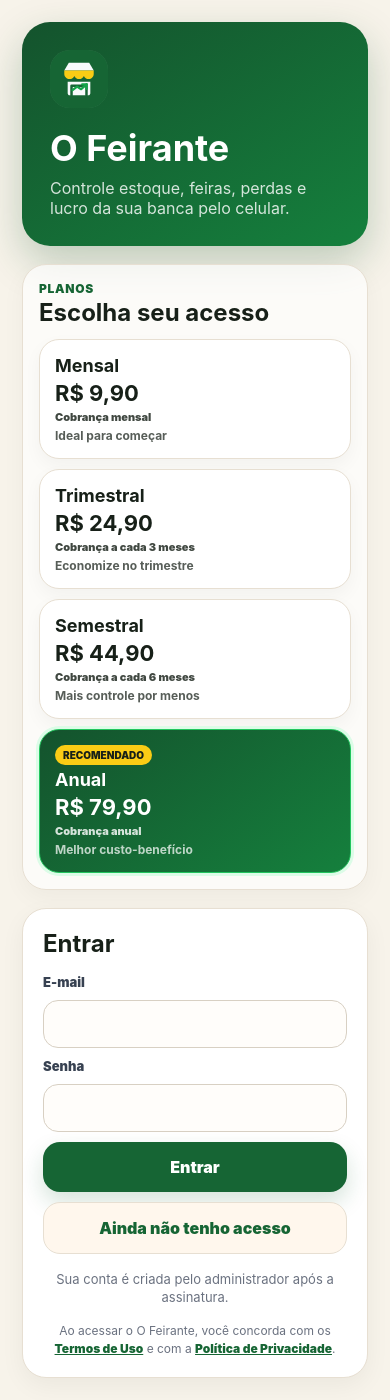
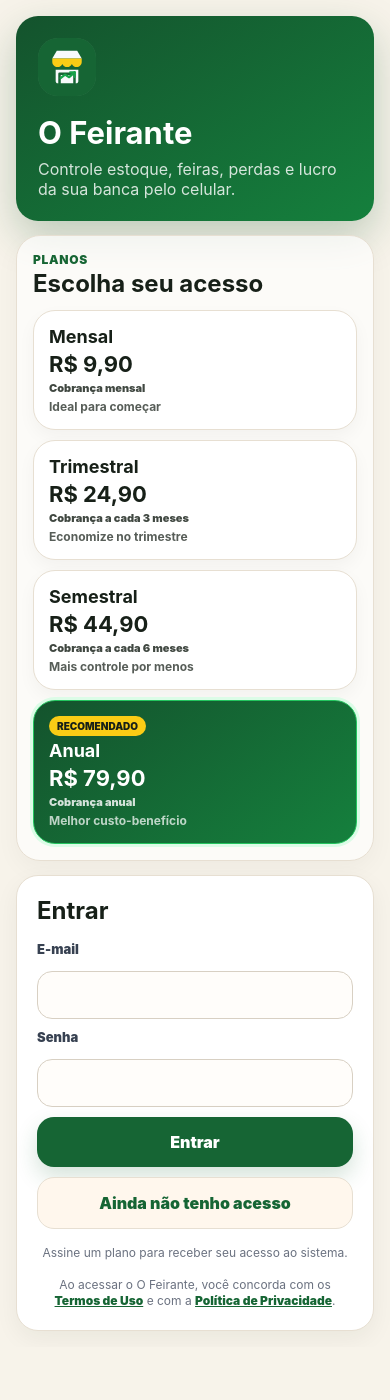
Before and after one commit to gsladeira02/o-feirante, a React (Vite) app: page / in a window 390 px wide. After the commit the page ends 1347 px from the top, so only its background shows below. Built offline with nearby package versions, Linux system fonts and the light colour scheme; no server answers.

Commit message:
Add files via upload

```diff
--- a/package.json
+++ b/package.json
@@ -1,7 +1,7 @@
 {
-  "name": "o-feirante-v3-6-1-ajuste-levou",
+  "name": "o-feirante-v3-6-2-layout-fluido",
   "private": true,
-  "version": "3.6.1",
+  "version": "3.6.2",
   "type": "module",
   "scripts": {
     "dev": "vite",
--- a/src/components/BottomNav.jsx
+++ b/src/components/BottomNav.jsx
@@ -5,13 +5,13 @@ export default function BottomNav({ page, setPage, isAdmin = false }) {
     { id: 'dashboard', label: 'Início', icon: BarChart3 },
     { id: 'estoque', label: 'Estoque', icon: Boxes },
     { id: 'feiras', label: 'Feiras', icon: MapPinned },
-    { id: 'entregas', label: 'Entregas', icon: Truck },
+    { id: 'entregas', label: 'Entrega', icon: Truck },
     { id: 'inteligencia', label: 'Análise', icon: Brain },
     { id: 'historico', label: 'Hist.', icon: History },
   ]
 
   if (isAdmin) {
-    items.push({ id: 'admin', label: 'Admin', icon: ShieldCheck })
+    items.push({ id: 'admin', label: 'Gestão', icon: ShieldCheck })
   }
 
   return (
@@ -20,7 +20,7 @@ export default function BottomNav({ page, setPage, isAdmin = false }) {
         const Icon = item.icon
         return (
           <button key={item.id} className={page === item.id ? 'nav-item active' : 'nav-item'} onClick={() => setPage(item.id)}>
-            <Icon size={17} />
+            <Icon size={16} strokeWidth={2.4} />
             <span>{item.label}</span>
           </button>
         )
--- a/src/pages/Admin.jsx
+++ b/src/pages/Admin.jsx
@@ -65,7 +65,7 @@ export default function Admin() {
       setClients(data)
       setSignups(signupData)
     } catch (error) {
-      setMessage(error.message || 'Não foi possível carregar o painel admin.')
+      setMessage(error.message || 'Não foi possível carregar o painel de gestão.')
     } finally {
       setLoading(false)
     }
@@ -150,7 +150,7 @@ export default function Admin() {
         plan_name: client.plan_name,
         billing_interval_months: client.billing_interval_months,
         current_period_end: client.current_period_end,
-        label: client.label || 'Bloqueado pelo admin',
+        label: client.label || 'Bloqueado manualmente',
       })
       await loadClients()
     } catch (error) {
@@ -187,7 +187,7 @@ export default function Admin() {
     <main className="page admin-page">
       <div className="admin-title-row">
         <div>
-          <h2>Painel Admin</h2>
+          <h2>Painel de Gestão</h2>
           <p className="muted">Área privada para acompanhar clientes, acessos, planos e vencimentos.</p>
         </div>
         <button className="mini-filled" onClick={loadClients}>Atualizar</button>
--- a/src/pages/Login.jsx
+++ b/src/pages/Login.jsx
@@ -67,7 +67,7 @@ export default function Login({ onLogin }) {
     setMessage('')
 
     if (!hasSupabaseConfig) {
-      setMessage('Configure as variáveis do Supabase na Vercel.')
+      setMessage('Não foi possível conectar ao sistema agora. Tente novamente em alguns instantes.')
       return
     }
 
@@ -88,7 +88,7 @@ export default function Login({ onLogin }) {
     setSignupMessage('')
 
     if (!hasSupabaseConfig) {
-      setSignupMessage('Configure as variáveis do Supabase antes de receber cadastros.')
+      setSignupMessage('Não foi possível iniciar seu cadastro agora. Tente novamente em alguns instantes.')
       return
     }
 
@@ -188,7 +188,7 @@ export default function Login({ onLogin }) {
       {paymentSuccess && (
         <section className="success-box">
           <strong>Pagamento enviado</strong>
-          <span>Recebemos o retorno do checkout. Seu acesso será liberado após a confirmação do pagamento.</span>
+          <span>Recebemos o retorno do pagamento. Seu acesso será liberado após a confirmação.</span>
         </section>
       )}
 
@@ -268,7 +268,7 @@ export default function Login({ onLogin }) {
           {signupMessage && <p className="message">{signupMessage}</p>}
 
           <button className="primary-btn" disabled={signupLoading}>{signupLoading ? 'Gerando pagamento...' : 'Ir para pagamento'}</button>
-          <p className="access-note">Após a confirmação do pagamento, o acesso será liberado. O sistema identifica seu plano e bloqueia automaticamente após 3 dias do vencimento em caso de não pagamento.</p>
+          <p className="access-note">Após a confirmação do pagamento, seu acesso será liberado conforme o plano escolhido.</p>
           <p className="legal-note">
             Ao assinar, você concorda com os{' '}
             <button type="button" onClick={() => setLegalView('terms')}>Termos de Uso</button>
@@ -290,7 +290,7 @@ export default function Login({ onLogin }) {
 
           <button className="primary-btn" disabled={loading}>{loading ? 'Entrando...' : 'Entrar'}</button>
           <button type="button" className="secondary-btn" onClick={() => setMode('signup')}>Ainda não tenho acesso</button>
-          <p className="access-note">Sua conta é criada pelo administrador após a assinatura.</p>
+          <p className="access-note">Assine um plano para receber seu acesso ao sistema.</p>
           <p className="legal-note">
             Ao acessar o O Feirante, você concorda com os{' '}
             <button type="button" onClick={() => setLegalView('terms')}>Termos de Uso</button>
--- a/src/styles.css
+++ b/src/styles.css
@@ -1045,3 +1045,204 @@ summary { color: var(--green); font-weight: 900; cursor: pointer; }
   .nav-item { min-height: 45px; }
   .bottom-nav { width: 99vw; padding: 4px; }
 }
+
+/* V3.6.2 - Pente fino de layout e fluidez mobile */
+html {
+  -webkit-text-size-adjust: 100%;
+  scroll-behavior: auto;
+}
+
+body {
+  -webkit-font-smoothing: antialiased;
+  text-rendering: optimizeLegibility;
+}
+
+button,
+input,
+select,
+textarea {
+  -webkit-tap-highlight-color: transparent;
+}
+
+button {
+  touch-action: manipulation;
+}
+
+input,
+select,
+textarea {
+  font-size: 16px;
+  min-height: 46px;
+}
+
+.app-shell {
+  padding: 14px 12px 86px;
+}
+
+.topbar {
+  padding: 8px 0 12px;
+}
+
+.topbar h1 {
+  font-size: 22px;
+  line-height: 1.05;
+}
+
+.header-brand img {
+  width: 40px;
+  height: 40px;
+  border-radius: 13px;
+}
+
+.page h2 {
+  font-size: 24px;
+  margin: 6px 0 8px;
+  letter-spacing: -.03em;
+}
+
+.hero,
+.item-card,
+.form-card,
+.stat-card,
+.summary-card,
+.data-card,
+.admin-client-card,
+.brand-card,
+.success-box,
+.plan-card {
+  border-radius: 22px;
+}
+
+.item-card,
+.form-card,
+.stat-card,
+.summary-card,
+.data-card,
+.admin-client-card {
+  box-shadow: 0 8px 24px rgba(23, 32, 24, .055);
+}
+
+.primary-btn,
+.secondary-btn,
+.mini-btn,
+.icon-btn,
+.danger-btn,
+.ghost-btn {
+  min-height: 44px;
+}
+
+.row {
+  gap: 10px;
+}
+
+.list {
+  gap: 10px;
+}
+
+.category-group {
+  gap: 8px;
+  margin-bottom: 10px;
+}
+
+.category-group h3 {
+  font-size: 14px;
+  margin-top: 4px;
+}
+
+.sticky-btn {
+  bottom: 78px;
+}
+
+.bottom-nav {
+  width: min(98vw, 540px);
+  bottom: 7px;
+  border-radius: 18px;
+  padding: 4px;
+  gap: 2px;
+}
+
+.nav-item {
+  min-height: 42px;
+  border-radius: 13px;
+  gap: 0;
+  padding: 3px 1px;
+  font-size: 8px;
+  letter-spacing: -.03em;
+}
+
+.nav-item span {
+  display: block;
+  max-width: 100%;
+  white-space: nowrap;
+  overflow: hidden;
+  text-overflow: ellipsis;
+  line-height: 1.05;
+}
+
+.nav-item svg {
+  margin-bottom: 1px;
+}
+
+.legal-note,
+.access-note {
+  font-size: 12px;
+  line-height: 1.35;
+}
+
+.plans-grid {
+  gap: 10px;
+}
+
+.signup-card label,
+.form-card label {
+  font-size: 13px;
+  margin-bottom: 4px;
+}
+
+.message {
+  line-height: 1.35;
+}
+
+@media (max-width: 420px) {
+  .login-screen {
+    padding: 16px;
+    gap: 14px;
+  }
+
+  .brand-card {
+    padding: 22px;
+  }
+
+  .brand-card h1 {
+    font-size: 31px;
+  }
+
+  .app-shell {
+    padding-left: 10px;
+    padding-right: 10px;
+  }
+
+  .bottom-nav {
+    width: calc(100vw - 8px);
+  }
+
+  .nav-item {
+    min-height: 40px;
+    font-size: 7.5px;
+  }
+
+  .nav-item span {
+    font-size: 7.5px;
+  }
+}
+
+@media (max-width: 360px) {
+  .nav-item {
+    min-height: 38px;
+    padding: 2px 0;
+  }
+
+  .nav-item span {
+    font-size: 7px;
+  }
+}
```
Also changed, not shown: 1 other file (tests, documents, lock files or other folders).
